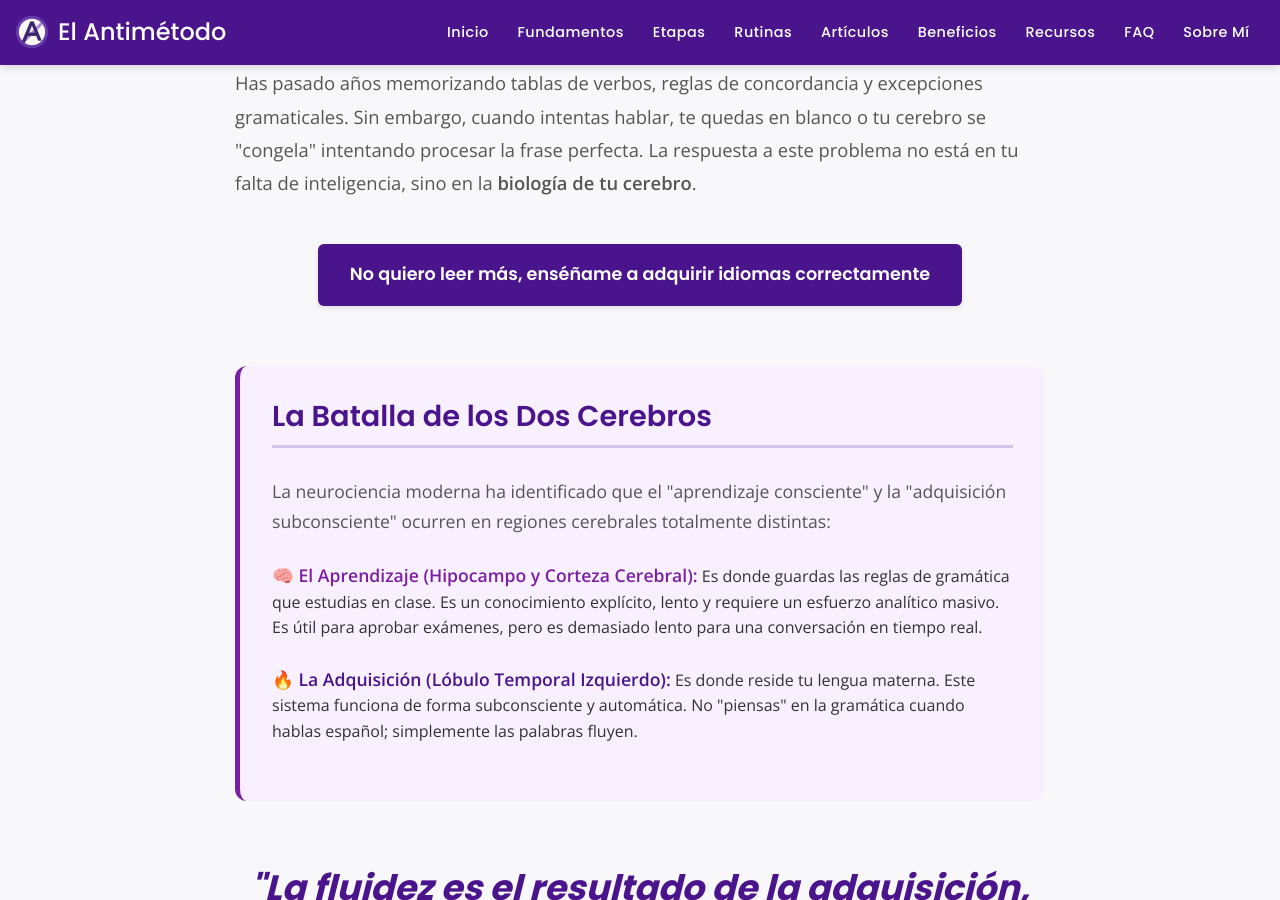
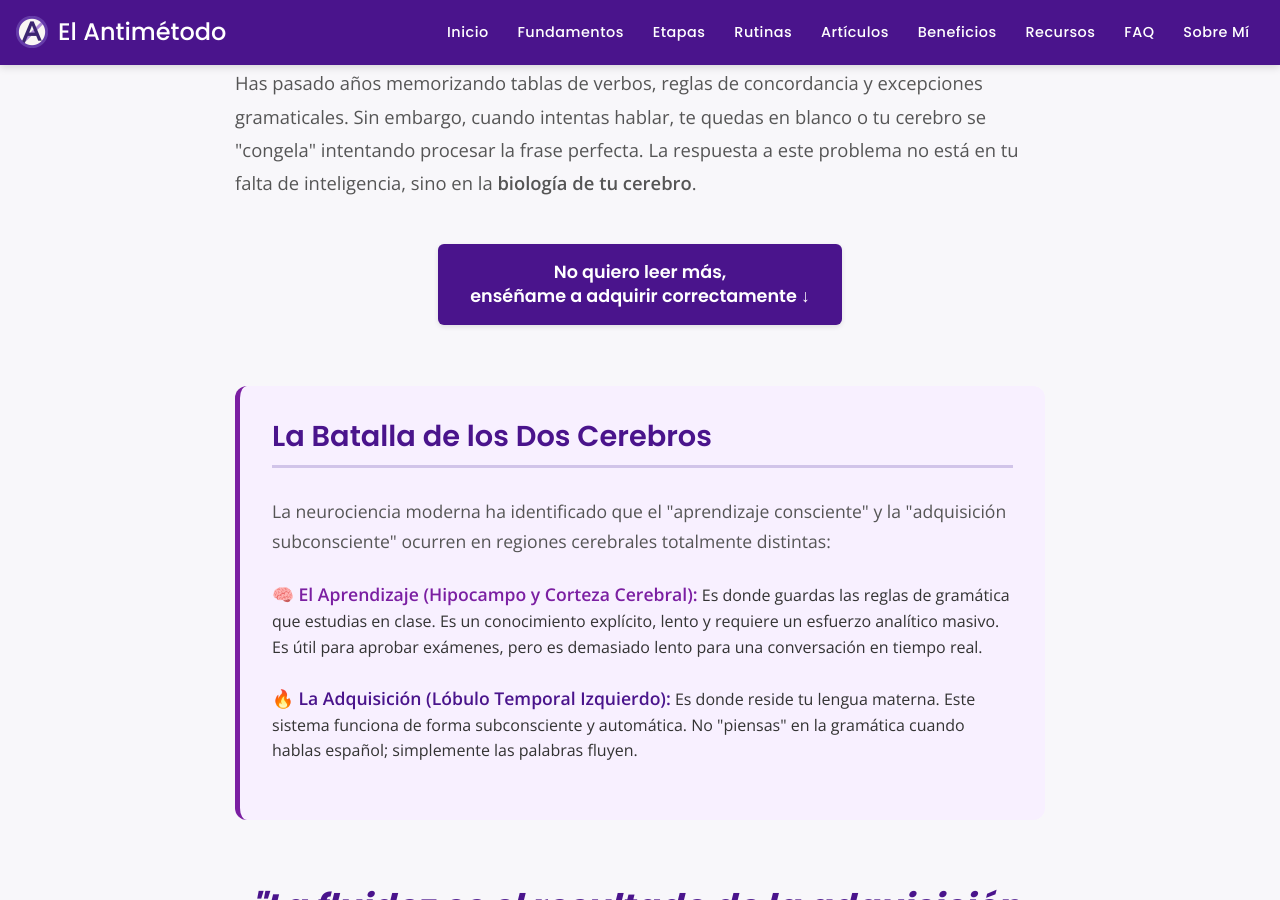
Before and after one commit to LuiseM93/ElAntimetodo, a Jekyll site: the page built from por-que-la-gramatica-te-atrasa.md, in a window 1280 px wide and 900 px high, scrolled down 702 px. Built offline with Jekyll 4.4.1, drawn with Linux system fonts in a browser that asks for light colours; our own code applies the rules of GitHub Pages for plain Markdown files.

Commit message:
Update por-que-la-gramatica-te-atrasa.md

```diff
--- a/por-que-la-gramatica-te-atrasa.md
+++ b/por-que-la-gramatica-te-atrasa.md
@@ -19,7 +19,7 @@ image: /assets/ciencia.png
   </p>
 
   <div style="text-align: center; margin: 2rem 0;">
-    <a href="#registro-guia" class="btn btn-primary" style="font-size: 1.1em; padding: 1rem 2rem;">No quiero leer más, enséñame a adquirir idiomas correctamente</a>
+    <a href="#registro-guia" class="btn btn-primary" style="font-size: 1.1em; padding: 1rem 2rem; line-height: 1.4; display: inline-block;">No quiero leer más,<br>enséñame a adquirir correctamente ↓</a>
   </div>
 
   <div style="margin: 3rem 0; padding: 2rem; background-color: #f8f0ff; border-radius: 12px; border-left: 5px solid var(--secondary-color);">
```
